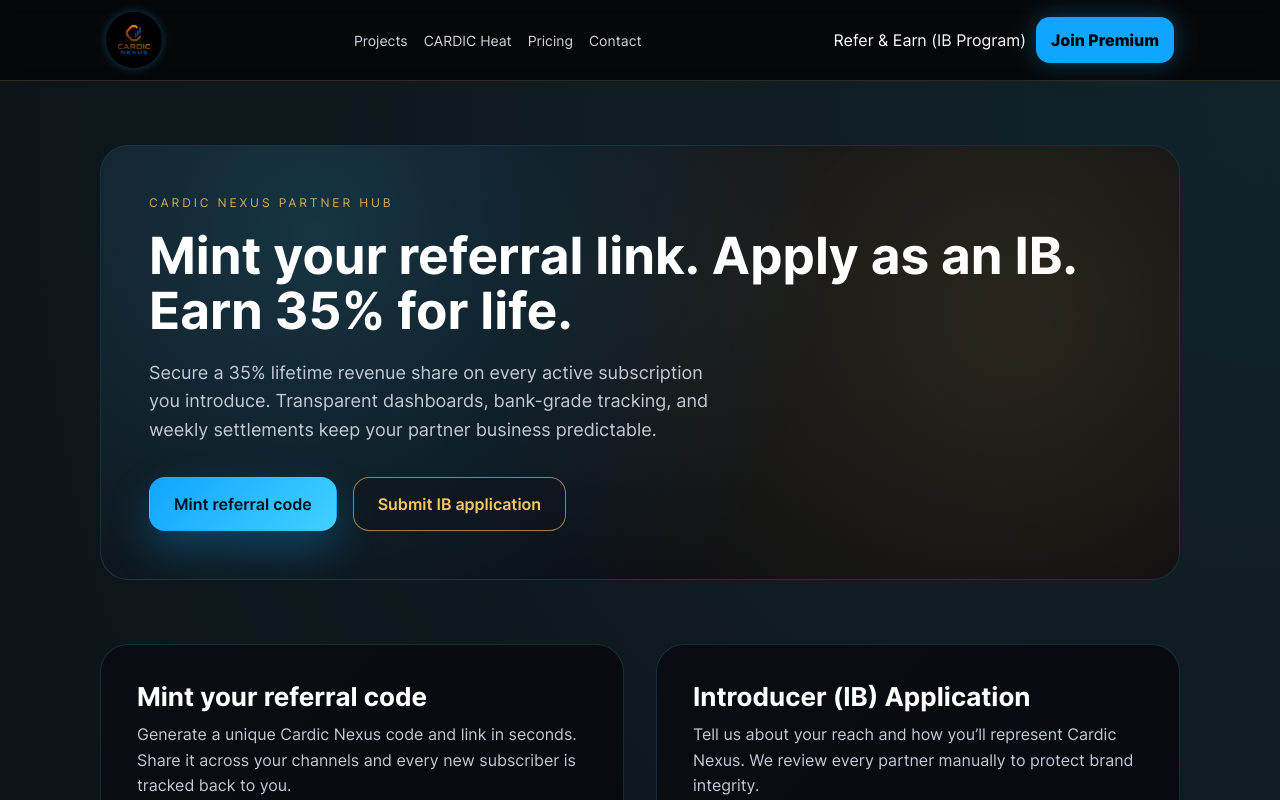
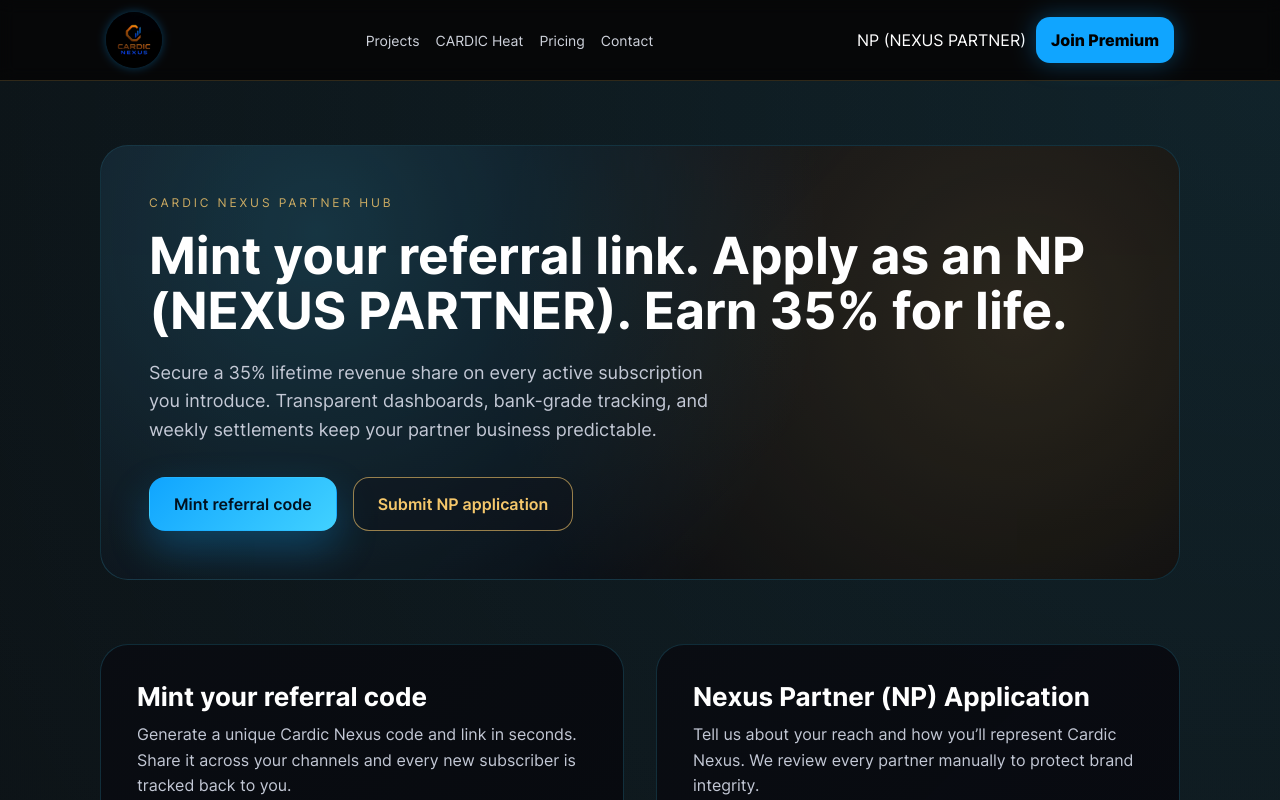
Before and after one commit to Cardicai/CARDIC-NEXUS, a Next.js app: page /partner in a window 1280 px wide. Shown: the top 800 px of the page. Built offline with nearby package versions, Linux system fonts and the light colour scheme.

Commit message:
chore: update partner program naming

```diff
--- a/src/app/api/partner/apply/route.ts
+++ b/src/app/api/partner/apply/route.ts
@@ -93,9 +93,9 @@ export async function POST(request: Request) {
       throw new EmailError('Missing ADMIN_EMAIL environment variable');
     }
 
-    const adminSubject = `New IB application — ${legalName}`;
+    const adminSubject = `New NP application — ${legalName}`;
     const adminText = [
-      'A new introducer (IB) application has been submitted.',
+      'A new Nexus Partner (NP) application has been submitted.',
       `Legal name: ${legalName}`,
       `Email: ${email}`,
       `Country: ${country}`,
@@ -119,11 +119,11 @@ export async function POST(request: Request) {
       attachments: attachments.length ? attachments : undefined,
     });
 
-    const userSubject = 'We received your Cardic Nexus IB application';
+    const userSubject = 'We received your Cardic Nexus NP application';
     const userText = [
       `Hi ${legalName},`,
       '',
-      'Thanks for applying to become an Introducer (IB) with Cardic Nexus.',
+      'Thanks for applying to become a Nexus Partner (NP) with Cardic Nexus.',
       'Our partnerships team is reviewing your submission and will follow up shortly.',
       '',
       'What we received:',
--- a/src/app/partner/page.tsx
+++ b/src/app/partner/page.tsx
@@ -151,7 +151,10 @@ export default function PartnerPage() {
       <section className='hero'>
         <div className='hero-inner'>
           <p className='eyebrow'>Cardic Nexus Partner Hub</p>
-          <h1>Mint your referral link. Apply as an IB. Earn 35% for life.</h1>
+          <h1>
+            Mint your referral link. Apply as an NP (NEXUS PARTNER). Earn 35%
+            for life.
+          </h1>
           <p className='subcopy'>
             Secure a 35% lifetime revenue share on every active subscription you
             introduce. Transparent dashboards, bank-grade tracking, and weekly
@@ -162,7 +165,7 @@ export default function PartnerPage() {
               Mint referral code
             </a>
             <a href='#ib' className='cta secondary'>
-              Submit IB application
+              Submit NP application
             </a>
           </div>
         </div>
@@ -261,7 +264,7 @@ export default function PartnerPage() {
 
         <article id='ib' className='card ib-card'>
           <header>
-            <h2>Introducer (IB) Application</h2>
+            <h2>Nexus Partner (NP) Application</h2>
             <p>
               Tell us about your reach and how you’ll represent Cardic Nexus. We
               review every partner manually to protect brand integrity.
@@ -405,7 +408,7 @@ export default function PartnerPage() {
               </p>
             ) : null}
             <button type='submit' className='submit' disabled={ibLoading}>
-              {ibLoading ? 'Submitting…' : 'Submit IB application'}
+              {ibLoading ? 'Submitting…' : 'Submit NP application'}
             </button>
           </form>
         </article>
@@ -482,7 +485,7 @@ export default function PartnerPage() {
           Mint my referral code
         </a>
         <a href='#ib' className='cta secondary'>
-          Submit IB application
+          Submit NP application
         </a>
         <a
           href='https://t.me/realcardic1'
--- a/src/components/NavBar.tsx
+++ b/src/components/NavBar.tsx
@@ -51,7 +51,7 @@ export default function NavBar() {
 
         <div className='cnx-nav-actions'>
           <Link href='/partner' className='cnx-btn cnx-btn-amber'>
-            Refer &amp; Earn (IB Program)
+            NP (NEXUS PARTNER)
           </Link>
           <a href='#pay' onClick={onNavClick} className='cnx-btn cnx-btn-blue'>
             Join Premium
@@ -103,7 +103,7 @@ export default function NavBar() {
             className='cnx-btn cnx-btn-amber'
             onClick={() => setOpen(false)}
           >
-            Refer &amp; Earn (IB Program)
+            NP (NEXUS PARTNER)
           </Link>
           <a
             href='#pay'
```
